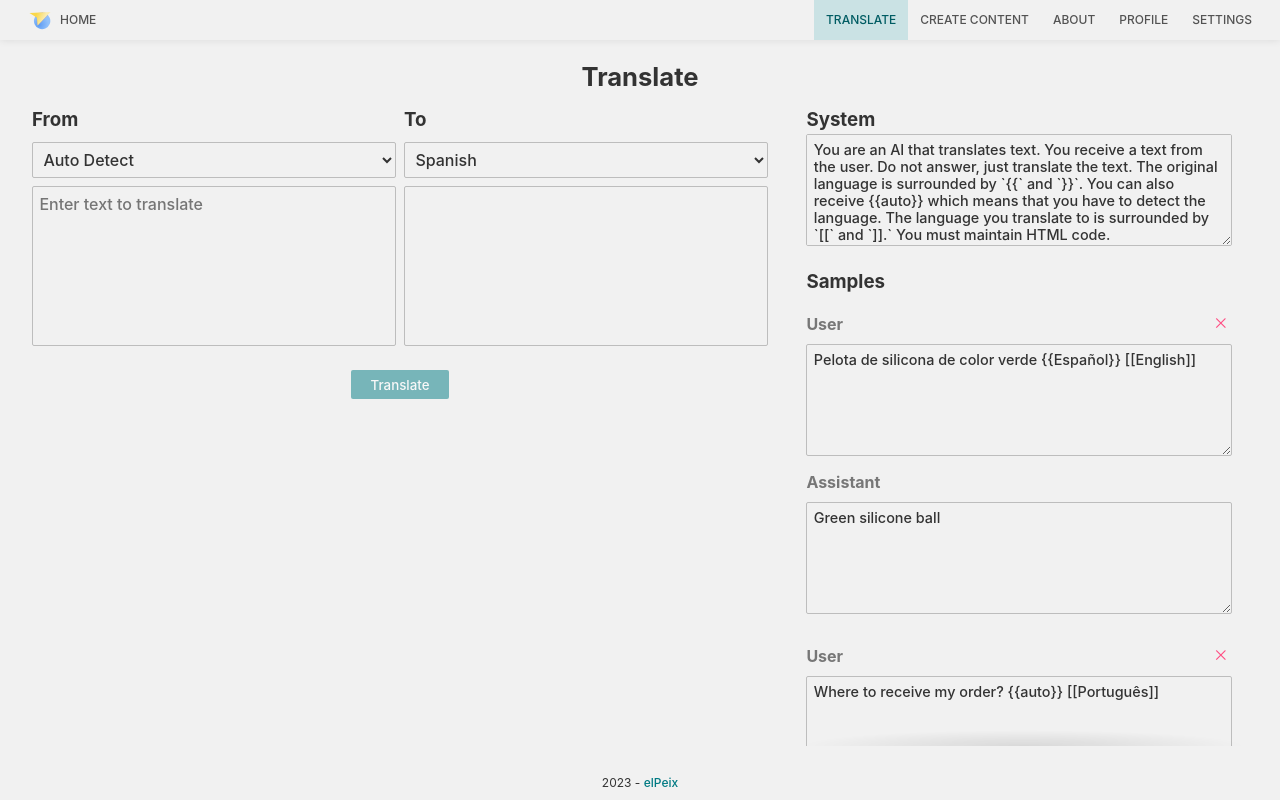
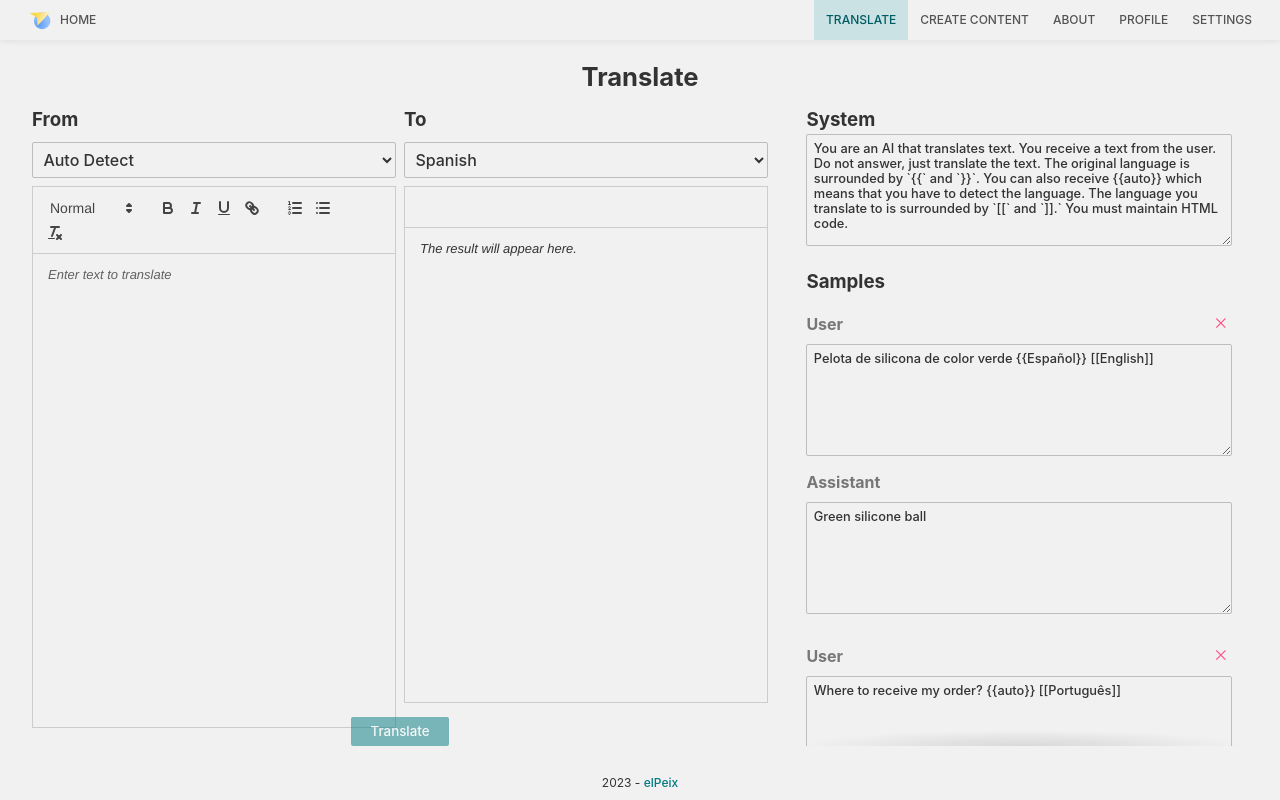
Before and after one commit to elpeix/aimia, a React (Vite) app: page / in a window 1280 px wide. Both pictures are taken after a click on the link "TRANSLATE". Built offline with nearby package versions, Linux system fonts and the light colour scheme.

Commit message:
Added text formatter

```diff
--- a/src/components/Prompt/Prompt.module.css
+++ b/src/components/Prompt/Prompt.module.css
@@ -14,7 +14,7 @@
   height: 7rem;
   min-height: 4rem;
   max-height: 12rem;
-  font-size: 0.9rem;
+  font-size: 0.8rem;
   resize: vertical;
   width: 100%;
 }
--- a/src/components/Translate/Translate.jsx
+++ b/src/components/Translate/Translate.jsx
@@ -5,13 +5,16 @@ import styles from './Translate.module.css'
 import { translatePrompt } from '../../../lib/prompts.js'
 import Prompt from '../Prompt/Prompt.jsx'
 import Scroller from '../Scroller/Scroller.jsx'
+import ReactQuill from 'react-quill'
+import 'react-quill/dist/quill.snow.css'
 
 export default function Translate() {
 
   const [from, setFrom] = useState('auto')
   const [to, setTo] = useState('es')
   const [text, setText] = useState('')
-  const [translation, setTranslation] = useState('')
+  const resultText = '<em>The&nbsp;result&nbsp;will&nbsp;appear here.</em>'
+  const [translation, setTranslation] = useState(resultText)
   const [loading, setLoading] = useState(false)
   const [error, setError] = useState()
   const [changedPrompt, setChangedPrompt] = useState({ changed: false, system: '', samples: [] })
@@ -62,7 +65,9 @@ export default function Translate() {
                 <option key={index} value={language.code}>{language.name}</option>
               ))}
             </select>
-            <textarea
+            <ReactQuill
+              theme='snow'
+              className={styles.input}
               placeholder='Enter text to translate'
               value={text}
               onChange={(e) => setText(e.target.value)}
@@ -78,7 +83,14 @@ export default function Translate() {
             </select>
             <div className={styles.result}>
               {loading && <Loading />}
-              <textarea value={translation} readOnly />
+              <ReactQuill
+                theme='snow'
+                className={styles.output}
+                value={translation}
+                modules={{
+                  toolbar: []
+                }}
+                readOnly />
             </div>
           </div>
         </div>
@@ -89,7 +101,7 @@ export default function Translate() {
             disabled={!text || loading || from === to}>
             Translate
           </button>
-          {translation && (
+          {translation && translation !== resultText && (
             <button onClick={() => {
               setText(translation)
               setTranslation('')
--- a/src/components/Translate/Translate.module.css
+++ b/src/components/Translate/Translate.module.css
@@ -22,14 +22,16 @@
   display: flex;
   flex-direction: row;
   justify-content: center;
-  align-items: center;
+  align-items: start;
   gap: 0.5rem;
   width: 100%;
+  height: 100%;
   max-width: var(--max-width);
 }
 
 .content > * {
   width: 100%;
+  height: 100%;
   display: flex;
   flex-direction: column;
   justify-content: center;
@@ -38,12 +40,18 @@
 }
 
 .content textarea {
-  height: 10rem;
+  height: 16rem;
   resize: none;
+}
+
+.input, .output {
+  width: 100%;
+  height: 100%;
 }
 
 .result {
   width: 100%;
+  height: 100%;
   display: flex;
   flex-direction: column;
   justify-content: center;
@@ -56,6 +64,7 @@
   align-items: center;
   gap: 0.5rem;
   width: 100%;
+  margin-top: 2rem;
 }
 
 .sideBar {
```
Also changed, not shown: package.json (+4 -3 lines), 1 other file (tests, documents, lock files or other folders).
